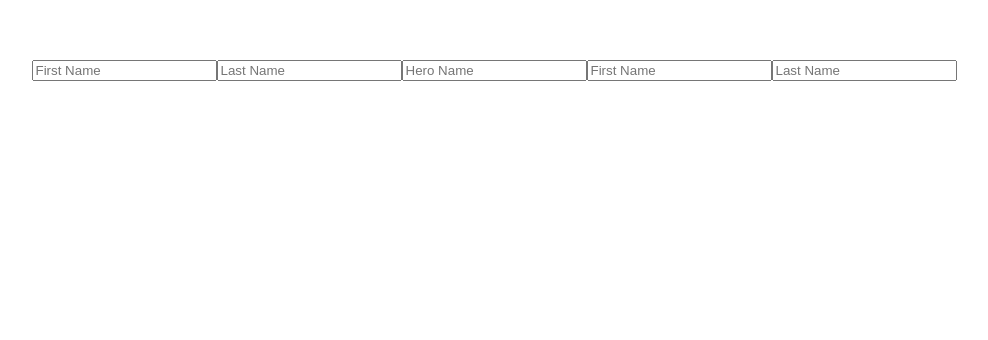
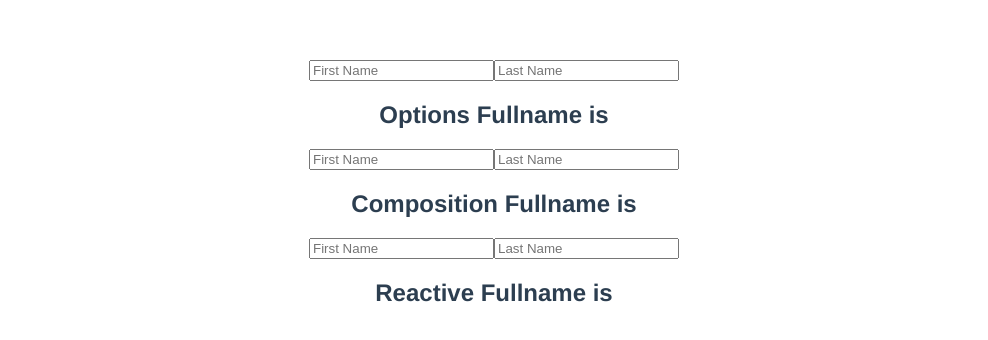
Before and after one commit to Daemusin12/vue-js, a Vue app in the folder vue-composition/: page / in a window 1280 px wide. Shown: the top 340 px of the page, without its empty margins (146-1134 px from the left). Built offline with nearby package versions, Linux system fonts and the light colour scheme.

Commit message:
Replacing Computed Properties

```diff
--- a/vue-composition/src/App.vue
+++ b/vue-composition/src/App.vue
@@ -1,16 +1,16 @@
 <template>
   <div>
-    <VModel />
+    <Computed />
   </div>
 </template>
 
 <script>
-import VModel from './components/VModel.vue';
+import Computed from './components/Computed.vue';
 
 export default {
   name: 'App',
   components: {
-    VModel
+    Computed
   }
 }
 </script>
--- /dev/null
+++ b/vue-composition/src/components/Computed.vue
@@ -0,0 +1,62 @@
+<template>
+  <div>
+    <input type="text" placeholder="First Name" v-model="fName" />
+    <input type="text" placeholder="Last Name" v-model="lName" />
+    <h2>Options Fullname is {{ fullName }}</h2>
+
+    <input type="text" placeholder="First Name" v-model="refFirstName" />
+    <input type="text" placeholder="Last Name" v-model="refLastName" />
+    <h2>Composition Fullname is {{ refFullName }}</h2>
+
+    <input type="text" placeholder="First Name" v-model="reactiveFirstName" />
+    <input type="text" placeholder="Last Name" v-model="reactiveLastName" />
+    <h2>Reactive Fullname is {{ reactiveFullName }}</h2>
+  </div>
+</template>
+
+<script>
+import { ref, computed, reactive, toRefs } from 'vue'
+export default {
+    name: 'ComputedComponent',
+    setup() {
+        const refFirstName = ref('')
+        const refLastName = ref('')
+
+        const refFullName = computed(function() {
+            return `${refFirstName.value} ${refLastName.value}`
+        })
+
+        const state = reactive({
+            reactiveFirstName: '',
+            reactiveLastName: '',
+        })
+
+        const reactiveFullName = computed(function() {
+            return `${state.reactiveFirstName} ${state.reactiveLastName}`
+        })
+
+        return {
+            refFirstName,
+            refLastName,
+            refFullName,
+            ...toRefs(state),
+            reactiveFullName
+        }
+    },
+    data() {
+        return {
+            fName: '',
+            lName: '',
+        }
+    },
+    computed: {
+        fullName() {
+            return `${this.fName} ${this.lName}`
+        },
+    },
+}
+</script>
+
+<style>
+
+</style>
```
